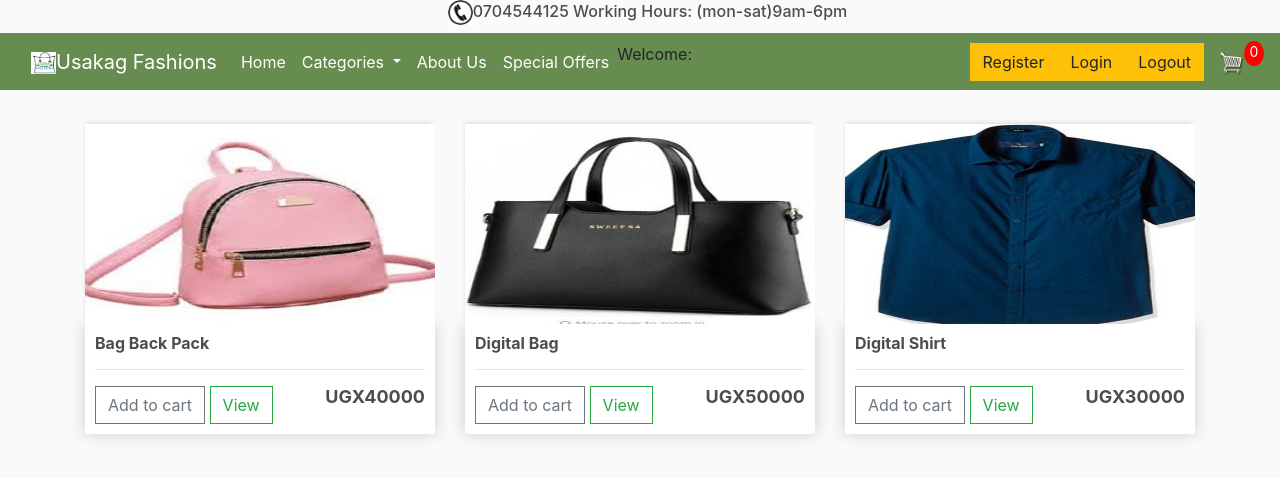
After one commit to ssebadduka/usakag_fashions_modified_v1, a Django app: page /special_offers/ in a window 1280 px wide. The commit adds this page. Shown: the top 478 px of the page. Run offline with Django 4.2, Linux system fonts and the light colour scheme; data comes from the database, SQL or seed files in the repository; both versions use the stored data as it was after the commit; some libraries are stand-ins or nearby versions.

Commit message:
Added Special offer page

```diff
--- a/store/templates/store/main.html
+++ b/store/templates/store/main.html
@@ -97,7 +97,7 @@ console.log('cart:', cart)
               <a class="nav-link" href="{% url 'store' %}">About Us <span class="sr-only">(current)</span></a>
             </li>
             <li class="nav-item active">
-              <a class="nav-link" href="{% url 'store' %}">Special Offers <span class="sr-only">(current)</span></a>
+              <a class="nav-link" href="{% url 'special_offers' %}">Special Offers <span class="sr-only">(current)</span></a>
             </li>
             <li class="nav-link-active">Welcome:{{request.user.username}}</li>
           </ul>
--- /dev/null
+++ b/store/templates/store/special_offers.html
@@ -0,0 +1,22 @@
+{% extends 'store/main.html' %}
+{% load static %}
+{% block content %}
+     <div class="row">
+        {% for special in specials %}
+        <div class="col-lg-4">
+            <img class="thumbnail" src="{{special.imageURL}}">
+            <div class="box-element product">
+                <h6><strong>{{special.name}}</strong></h6>
+                <h>
+                <hr>
+                <button data-product={{special.id}} data-action="add" class="btn btn-outline-secondary add-btn update-cart">Add to cart</button>
+                <a  class="btn btn-outline-success" href="{% url 'single_product' special.id %}">View</a>
+                <h4 style="display: inline-block; float: right; font-size: 18px;"><strong>UGX{{special.price}}</strong></h4>
+
+
+            </div>
+        </div>
+        {% endfor %}
+
+     </div>
+{% endblock content %}
--- a/store/urls.py
+++ b/store/urls.py
@@ -13,6 +13,7 @@ urlpatterns = [
     path('men/', views.manage_men, name="men"),
     path('scarves/', views.manage_scarves, name="scarves"),
     path('women/', views.manage_women, name="women"),
+    path('special_offers/', views.manage_special_offers, name="special_offers"),
     path('single_product/<int:productId>/',views.single_product,name='single_product'),
 
     path("register", views.register, name= "register"),
--- a/store/views.py
+++ b/store/views.py
@@ -208,3 +208,14 @@ def manage_women(request):
         'cartItems':cartItems
     }
     return render(request, 'store/women_wear.html', context)
+
+def manage_special_offers(request):
+    data= cartData(request)
+    cartItems = data['cartItems']
+
+    specials = Product.objects.filter(special_offers = 'YES')
+    context={
+        "specials":specials,
+        'cartItems':cartItems
+    }
+    return render(request, 'store/special_offers.html', context)
```
Also changed, not shown: .github/deploycPanel.yml (deleted), .github/workflows/deploycPanel.yml (deleted), db.sqlite3.
